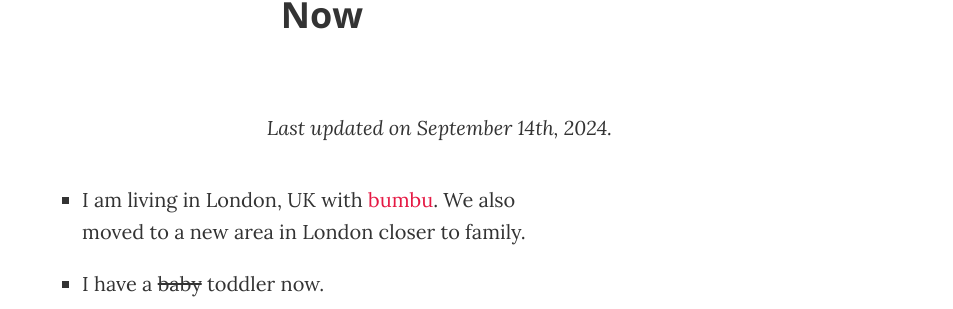
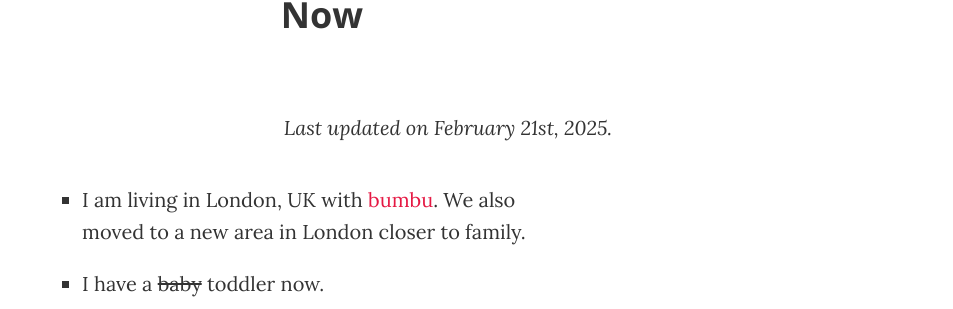
Before and after one commit to ana-balica/ana-balica.github.io, a Jekyll site: the page built from now.html, in a window 1280 px wide. Shown: the part 171-480 px from the top of the page, without its empty margins (318-1271 px from the left). Built offline with Jekyll 4.4.1, drawn with Linux system fonts in a browser that asks for light colours; comment, search, counter and statistics services are not loaded.

Commit message:
Update now.html

```diff
--- a/now.html
+++ b/now.html
@@ -6,7 +6,7 @@ description: "What I'm doing now"
 ---
 <div class="posts custom-page-container">
   <h1>Now</h1>
-  <p class="last-updated"><em>Last updated on September 14th, 2024.</em></p>
+  <p class="last-updated"><em>Last updated on February 21st, 2025.</em></p>
   <ul class="now-list">
       <li>I am living in London, UK with <a href="https://bumbu.me/" target="_blank">bumbu</a>. We also moved to a new area in London closer to family.</li>
       <li>I have a <s>baby</s> toddler now.</li>
```
